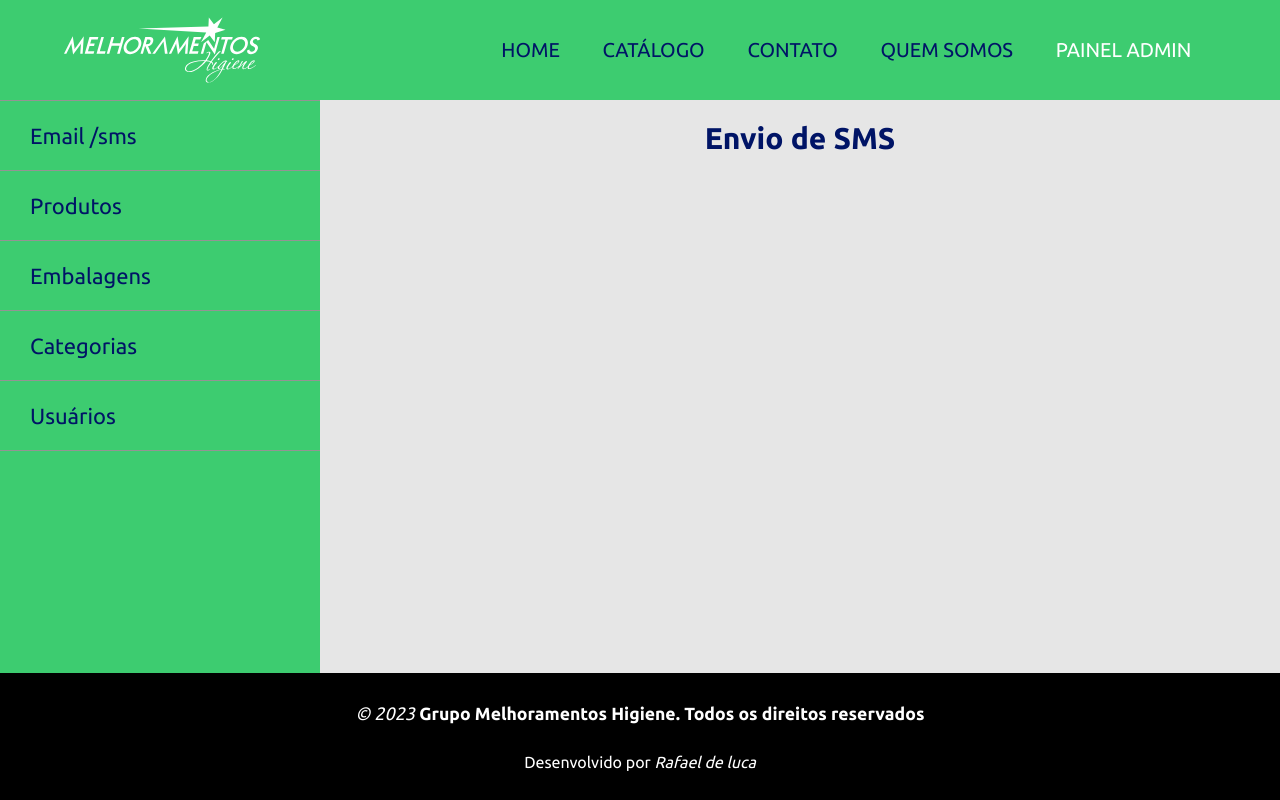
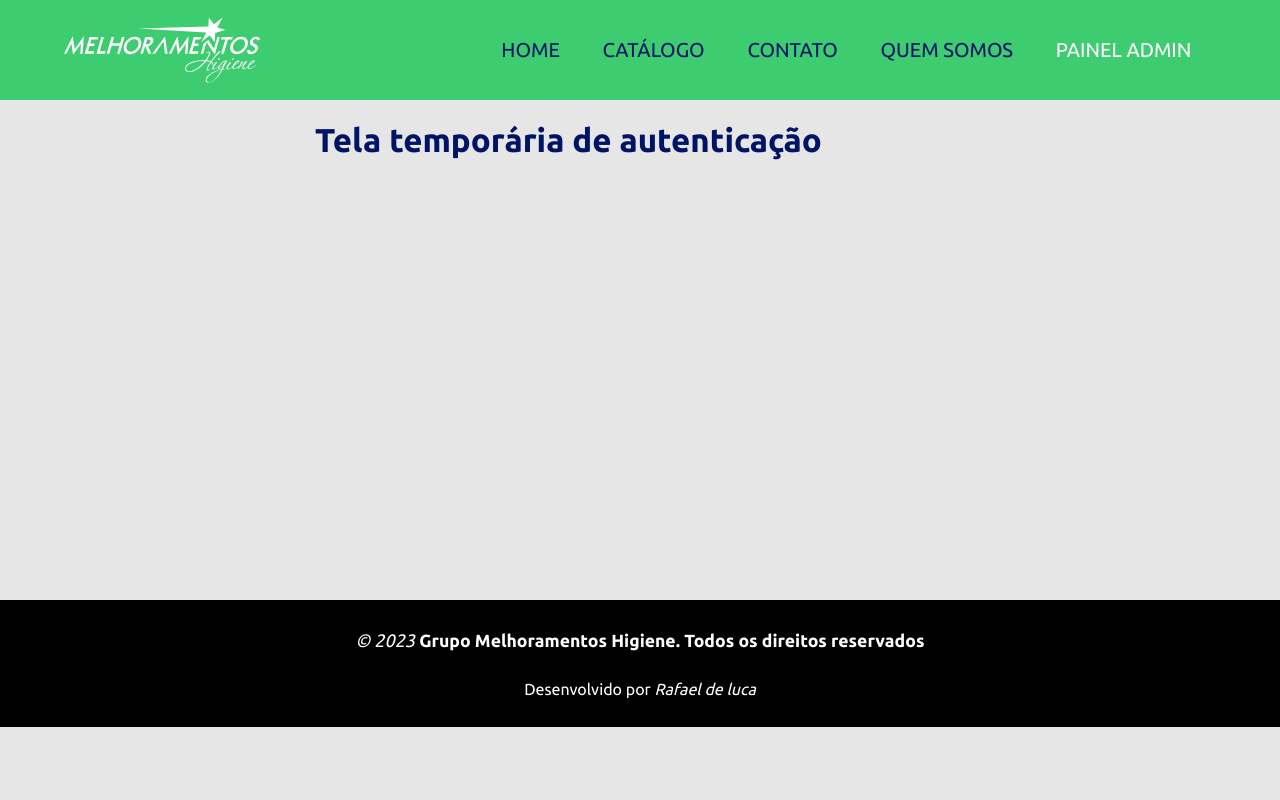
Before and after one commit to rafaelgauderio/typescript-react-elite-products-frontend, a React (Create React App) app: page /admin/autenticar in a window 1280 px wide. Before the commit this address led to /admin/sms. Built offline with nearby package versions, Linux system fonts and the light colour scheme; no server answers.

Commit message:
Tela inicial de autenticacao

```diff
--- a/src/Rotas.tsx
+++ b/src/Rotas.tsx
@@ -7,10 +7,13 @@ import Admin from "./paginas/Admin";
 import Contatos from "./paginas/Contatos";
 import Empresa from "./paginas/Empresa";
 import ProdutoDetalhado from "./paginas/ProdutoDetalhado";
+import Autenticacao from "./paginas/Admin/MenuAdmin/Autenticar";
 
 function Rotas() {
 
   return (
+
+    <>
       <BrowserRouter>
         <Header></Header>
         <Switch>
@@ -29,14 +32,18 @@ function Rotas() {
           <Route path="/empresa">
             <Empresa></Empresa>
           </Route>
-      </Switch>
+          <Route path="/admin/autenticar">
+            <Autenticacao></Autenticacao>
+          </Route>
           <Route path="/admin">
             <Redirect from="/admin" to="/admin/sms" exact></Redirect>
             <Admin></Admin>
           </Route>
-
+        </Switch>
         <Rodape></Rodape>
       </BrowserRouter>
+    </>
+
   );
 
 }
--- /dev/null
+++ b/src/paginas/Admin/MenuAdmin/Autenticar/index.tsx
@@ -0,0 +1,13 @@
+import './styles.css';
+
+function Autenticacao() {
+
+    return (
+        <div className="container autenticacao-container">
+            <h2> Tela temporária de autenticação</h2>
+        </div>
+    );
+
+};
+
+export default Autenticacao;
--- /dev/null
+++ b/src/paginas/Admin/MenuAdmin/Autenticar/styles.css
@@ -0,0 +1,6 @@
+.autenticacao-container {
+    font-size: 30px;
+    display: flex;
+    justify-content: center;
+    padding-top: 20px;
+}
```
Lines whose indentation alone changed are shown as unchanged.
